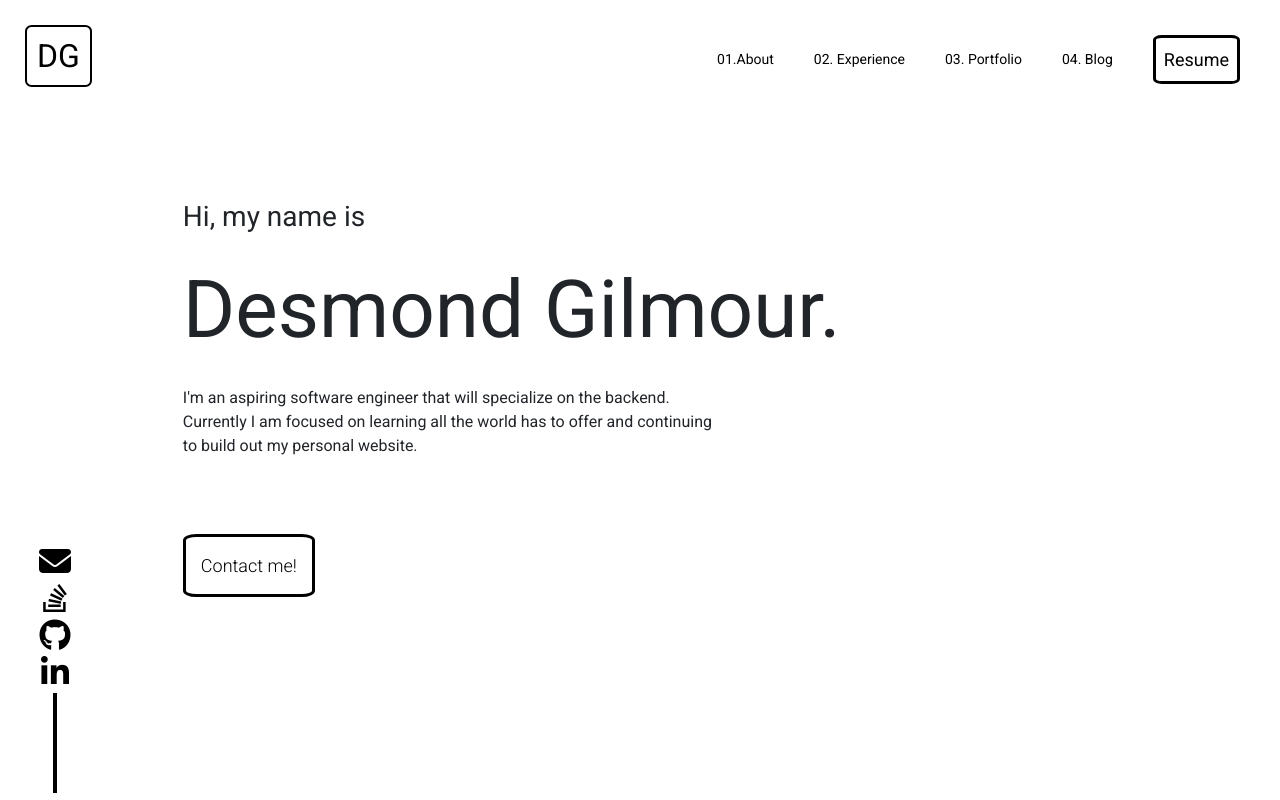
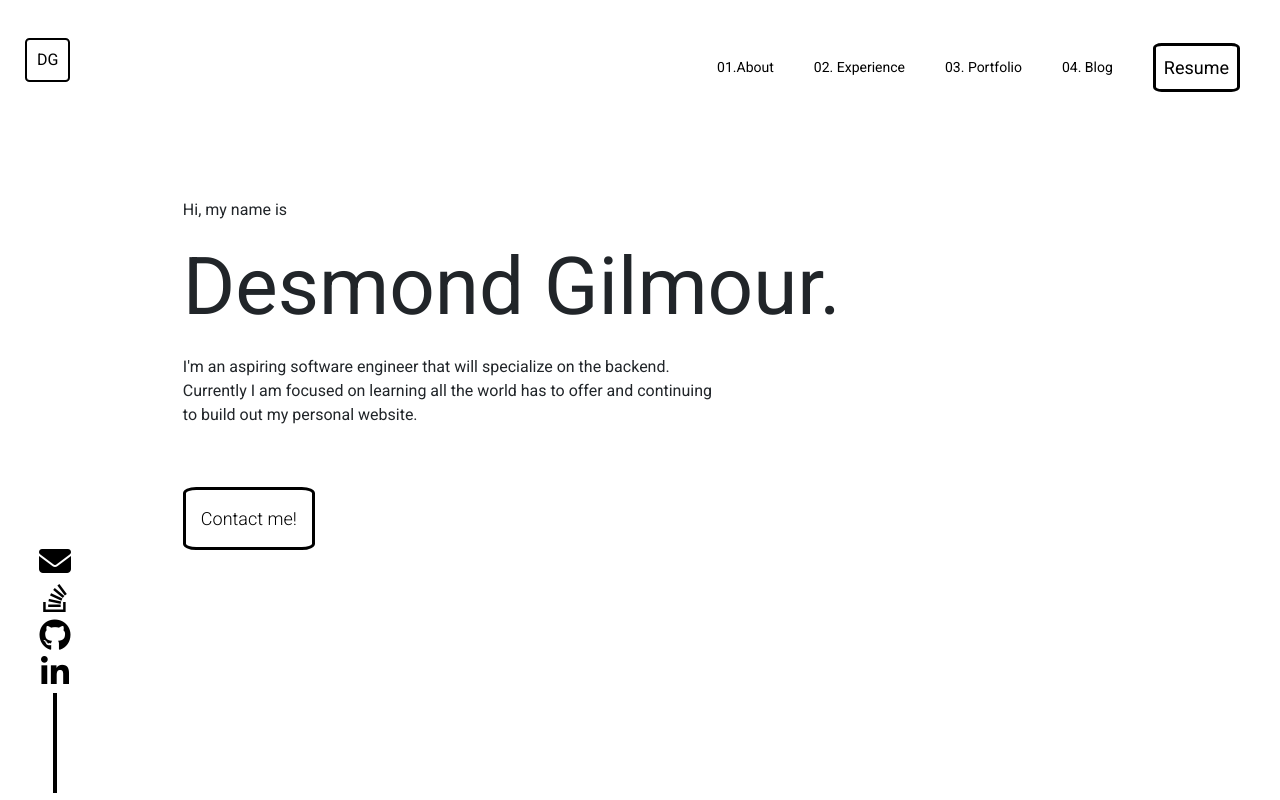
Before and after one commit to dessygil/des-personal-site, a React (Create React App) app in the folder client/: page / in a window 1280 px wide. Shown: the top 800 px of the page. Built offline with nearby package versions, Linux system fonts and the light colour scheme; no server answers.

Commit message:
Pulled and stash apply and now tailwind should be commited

```diff
--- /dev/null
+++ b/client/postcss.config.js
@@ -0,0 +1,6 @@
+module.exports = {
+  plugins: {
+    tailwindcss: {},
+    autoprefixer: {},
+  },
+}
--- a/client/src/index.css
+++ b/client/src/index.css
@@ -1,3 +1,7 @@
+@tailwind base;
+@tailwind components;
+@tailwind utilities;
+
 .full-page-structure {
   display: flex;
   font-family: "Roboto", sans-serif;
--- /dev/null
+++ b/client/tailwind.config.js
@@ -0,0 +1,10 @@
+/** @type {import('tailwindcss').Config} */
+module.exports = {
+  content: ["./src/**/*.{js, jsx, ts, tsx}",
+  "./src/components/**/*.{js, jsx, ts, tsx}"
+  ],
+  theme: {
+    extend: {},
+  },
+  plugins: [],
+}
```
Also changed, not shown: client/package.json (+6 -1 lines), 1 other file (tests, documents, lock files or other folders).
